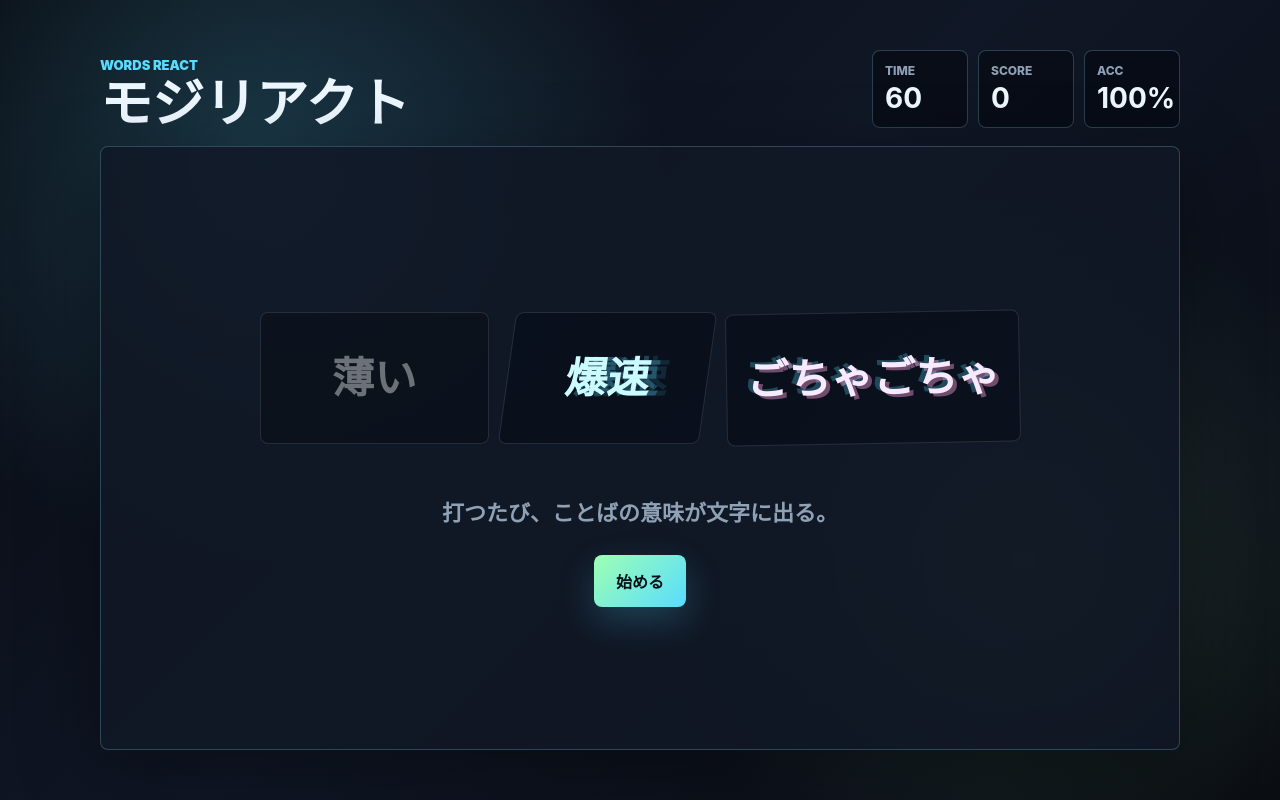
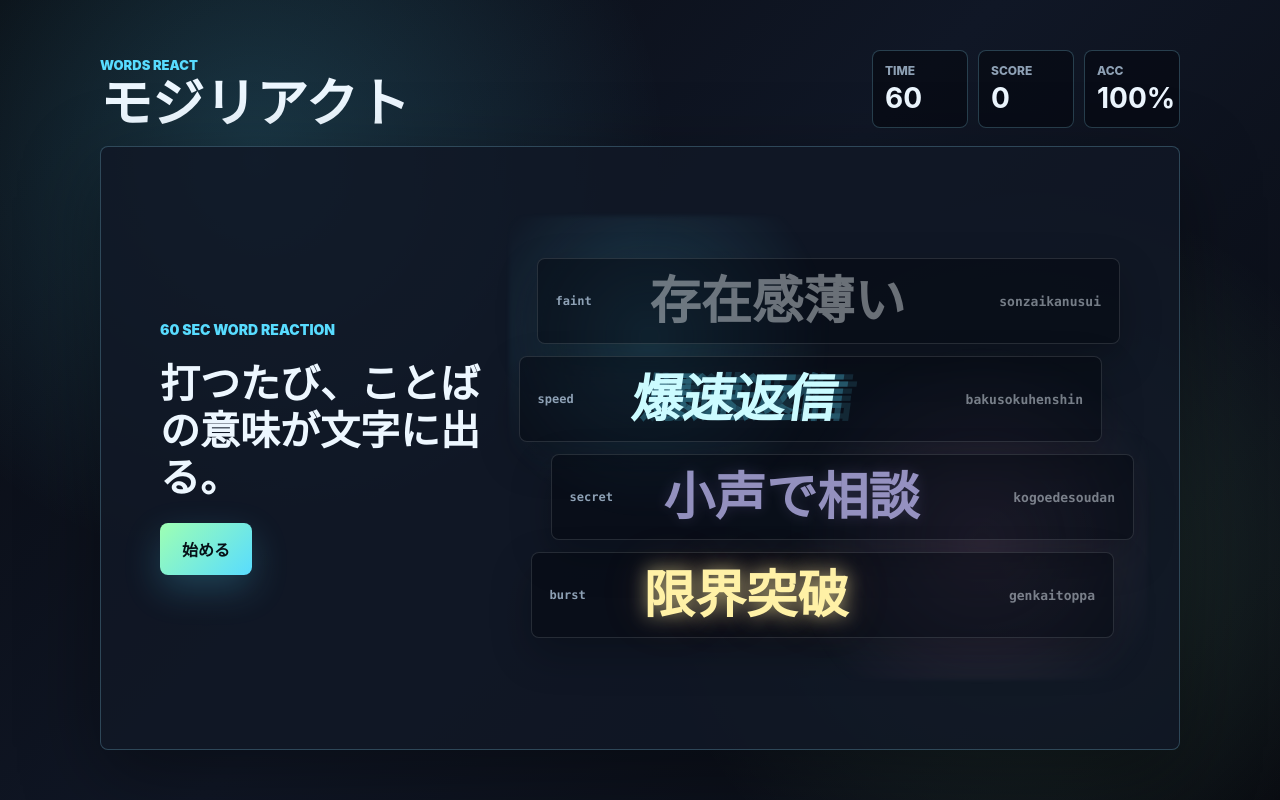
Before and after one commit to omicreate/mojireact-typing-game, a plain HTML site: page app/index.html in a window 1280 px wide. Drawn offline with Linux system fonts and the light colour scheme.

Commit message:
Polish start screen and expand prompts

```diff
--- a/app/index.html
+++ b/app/index.html
@@ -38,13 +38,36 @@
       </section>
 
       <section class="card" id="startPanel">
-        <div class="startShowcase" aria-hidden="true">
-          <span class="sampleWord sample-faint">薄い</span>
-          <span class="sampleWord sample-speed">爆速</span>
-          <span class="sampleWord sample-messy">ごちゃごちゃ</span>
+        <div class="startHero">
+          <div class="startCopy">
+            <p class="startMode">60 SEC WORD REACTION</p>
+            <p class="lead">打つたび、ことばの意味が文字に出る。</p>
+            <button id="startButton" type="button">始める</button>
+          </div>
+
+          <div class="reactPreview" aria-label="文字反応の例">
+            <div class="previewLine preview-faint">
+              <span>faint</span>
+              <strong>存在感薄い</strong>
+              <em>sonzaikanusui</em>
+            </div>
+            <div class="previewLine preview-speed">
+              <span>speed</span>
+              <strong>爆速返信</strong>
+              <em>bakusokuhenshin</em>
+            </div>
+            <div class="previewLine preview-secret">
+              <span>secret</span>
+              <strong>小声で相談</strong>
+              <em>kogoedesoudan</em>
+            </div>
+            <div class="previewLine preview-fire">
+              <span>burst</span>
+              <strong>限界突破</strong>
+              <em>genkaitoppa</em>
+            </div>
+          </div>
         </div>
-        <p class="lead">打つたび、ことばの意味が文字に出る。</p>
-        <button id="startButton" type="button">始める</button>
       </section>
 
       <section class="card play" id="playPanel" hidden>
--- a/app/script.js
+++ b/app/script.js
@@ -38,7 +38,23 @@ const rawPrompts = [
   { word: "ラッキー", reading: "らっきー", mood: "lucky" },
   { word: "集中モード", reading: "しゅうちゅうもーど", mood: "focus" },
   { word: "限界突破", reading: "げんかいとっぱ", mood: "burst" },
-  { word: "黒歴史", reading: "くろれきし", mood: "dark" }
+  { word: "黒歴史", reading: "くろれきし", mood: "dark" },
+  { word: "まぶしい", reading: "まぶしい", mood: "shine" },
+  { word: "ひんやり", reading: "ひんやり", mood: "ice" },
+  { word: "バタバタ", reading: "ばたばた", mood: "messy" },
+  { word: "しょんぼり", reading: "しょんぼり", mood: "heavy" },
+  { word: "静かな夜", reading: "しずかなよる", mood: "quiet" },
+  { word: "ドキドキ", reading: "どきどき", mood: "panic" },
+  { word: "きらきら", reading: "きらきら", mood: "shine" },
+  { word: "ぐるぐる", reading: "ぐるぐる", mood: "messy" },
+  { word: "余裕", reading: "よゆう", mood: "calm" },
+  { word: "激アツ", reading: "げきあつ", mood: "fire" },
+  { word: "そっと閉じる", reading: "そっととじる", mood: "secret" },
+  { word: "光の速さ", reading: "ひかりのはやさ", mood: "speed" },
+  { word: "心が無", reading: "こころがむ", mood: "faint" },
+  { word: "大混乱", reading: "だいこんらん", mood: "glitch" },
+  { word: "深呼吸", reading: "しんこきゅう", mood: "calm" },
+  { word: "腹ペコ", reading: "はらぺこ", mood: "hungry" }
 ];
 
 const prompts = rawPrompts.map((prompt) => ({
--- a/app/styles.css
+++ b/app/styles.css
@@ -137,57 +137,126 @@ h1 {
 }
 
 #startPanel {
-  align-content: center;
-  gap: 28px;
+  overflow: hidden;
 }
 
-.startShowcase {
-  width: min(760px, 100%);
-  min-height: 178px;
+.startHero {
+  width: min(960px, 100%);
   display: grid;
-  grid-template-columns: 0.84fr 0.74fr 1.08fr;
+  grid-template-columns: minmax(260px, 0.74fr) minmax(420px, 1.26fr);
   align-items: center;
-  gap: 18px;
+  gap: 34px;
 }
 
-.sampleWord {
-  display: inline-grid;
-  place-items: center;
-  min-height: 132px;
-  border: 1px solid rgba(237, 247, 255, 0.12);
+.startCopy {
+  display: grid;
+  justify-items: start;
+  gap: 22px;
+}
+
+.startMode {
+  margin: 0;
+  color: var(--cyan);
+  font-size: 14px;
+  font-weight: 950;
+}
+
+.reactPreview {
+  position: relative;
+  display: grid;
+  gap: 12px;
+}
+
+.reactPreview::before {
+  content: "";
+  position: absolute;
+  inset: -42px -28px;
+  background:
+    radial-gradient(circle at 22% 26%, rgba(88, 220, 255, 0.2), transparent 30%),
+    radial-gradient(circle at 74% 70%, rgba(255, 159, 222, 0.14), transparent 34%);
+  filter: blur(2px);
+}
+
+.previewLine {
+  position: relative;
+  min-height: 86px;
+  display: grid;
+  grid-template-columns: 78px 1fr 168px;
+  align-items: center;
+  gap: 16px;
+  padding: 14px 18px;
+  border: 1px solid rgba(237, 247, 255, 0.13);
   border-radius: 8px;
-  background: rgba(2, 7, 14, 0.36);
-  font-size: clamp(30px, 3.3vw, 52px);
+  background: rgba(2, 7, 14, 0.5);
+  box-shadow: 0 16px 42px rgba(0, 0, 0, 0.24);
+  transform: translateX(var(--shift, 0));
+}
+
+.previewLine:nth-child(2) {
+  --shift: -18px;
+}
+
+.previewLine:nth-child(3) {
+  --shift: 14px;
+}
+
+.previewLine:nth-child(4) {
+  --shift: -6px;
+}
+
+.previewLine span {
+  color: var(--muted);
+  font-family: "SFMono-Regular", Consolas, monospace;
+  font-size: 12px;
+  font-weight: 950;
+}
+
+.previewLine strong {
+  font-size: clamp(30px, 4vw, 54px);
   font-weight: 950;
   line-height: 1.05;
-  text-align: center;
   white-space: nowrap;
 }
 
-.sample-faint {
+.previewLine em {
+  color: rgba(237, 247, 255, 0.48);
+  font-family: "SFMono-Regular", Consolas, monospace;
+  font-size: 13px;
+  font-style: normal;
+  font-weight: 850;
+  text-align: right;
+}
+
+.preview-faint strong {
   color: rgba(237, 247, 255, 0.42);
   filter: saturate(0.4);
 }
 
-.sample-speed {
+.preview-speed strong {
   color: #cbfbff;
   transform: skewX(-8deg);
   text-shadow: 9px 0 rgba(88, 220, 255, 0.26), 18px 0 rgba(88, 220, 255, 0.12);
 }
 
-.sample-messy {
-  color: #f7eaff;
-  text-shadow: 4px 3px rgba(255, 159, 222, 0.42), -5px -2px rgba(88, 220, 255, 0.28);
-  transform: rotate(-1deg);
+.preview-secret strong {
+  color: #c9c3ff;
+  opacity: 0.72;
+  text-shadow: 0 0 14px rgba(189, 167, 255, 0.24);
+}
+
+.preview-fire strong {
+  color: #fff1a6;
+  text-shadow: 0 0 18px rgba(255, 241, 166, 0.65), 0 0 48px rgba(255, 138, 77, 0.22);
 }
 
 .lead {
-  max-width: 620px;
+  max-width: 330px;
   margin: 0;
-  color: var(--muted);
-  font-size: 22px;
-  font-weight: 800;
-  text-align: center;
+  color: var(--text);
+  font-size: clamp(27px, 3.2vw, 40px);
+  font-weight: 950;
+  line-height: 1.18;
+  text-align: left;
 }
 
 .play {
@@ -630,15 +699,36 @@ h2 {
     padding: 22px;
   }
 
-  .startShowcase {
-    min-height: auto;
+  .startHero {
     grid-template-columns: 1fr;
-    gap: 10px;
+    gap: 20px;
   }
 
-  .sampleWord {
+  .startCopy {
+    justify-items: center;
+    text-align: center;
+  }
+
+  .lead {
+    max-width: 100%;
+    text-align: center;
+  }
+
+  .previewLine,
+  .previewLine:nth-child(2),
+  .previewLine:nth-child(3),
+  .previewLine:nth-child(4) {
     min-height: 72px;
-    font-size: 30px;
+    grid-template-columns: 60px 1fr;
+    transform: none;
+  }
+
+  .previewLine strong {
+    font-size: 28px;
+  }
+
+  .previewLine em {
+    display: none;
   }
 
   .inputWrap {
```
Also changed, not shown: docs/RELEASE_CHECKLIST.md (+2 -0 lines), README.md.
